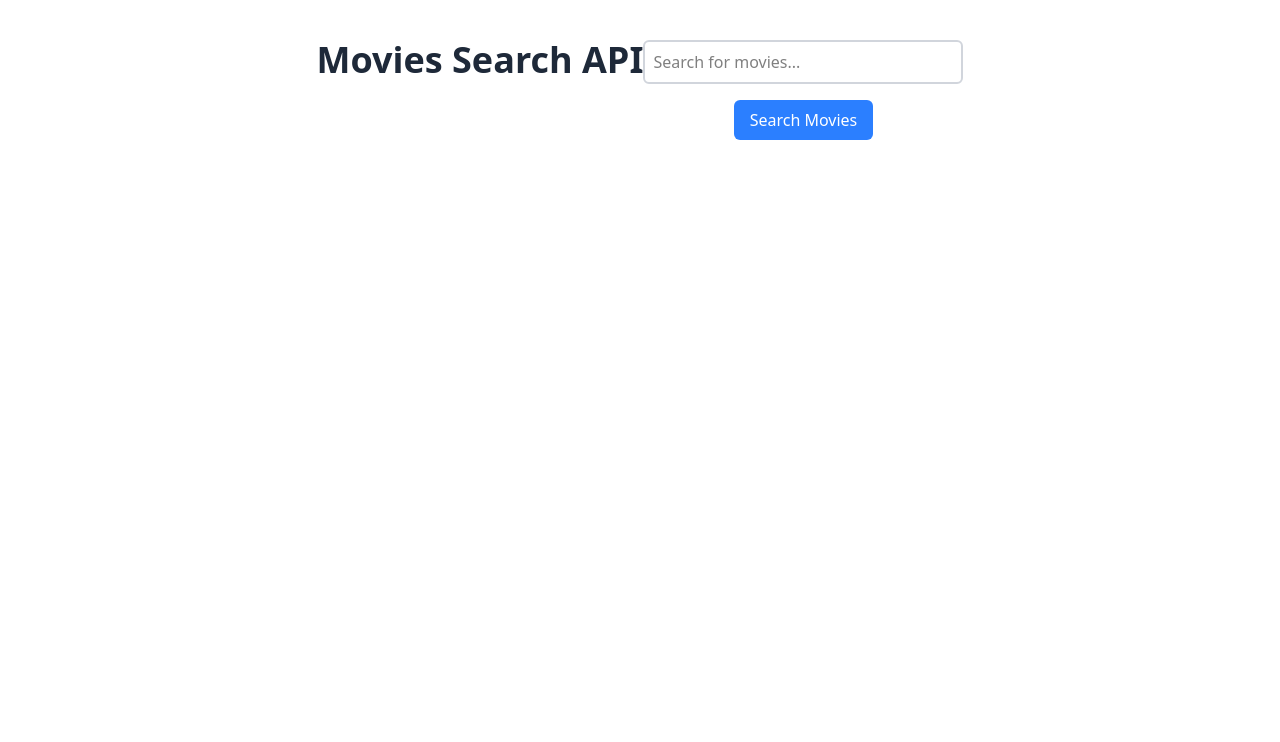
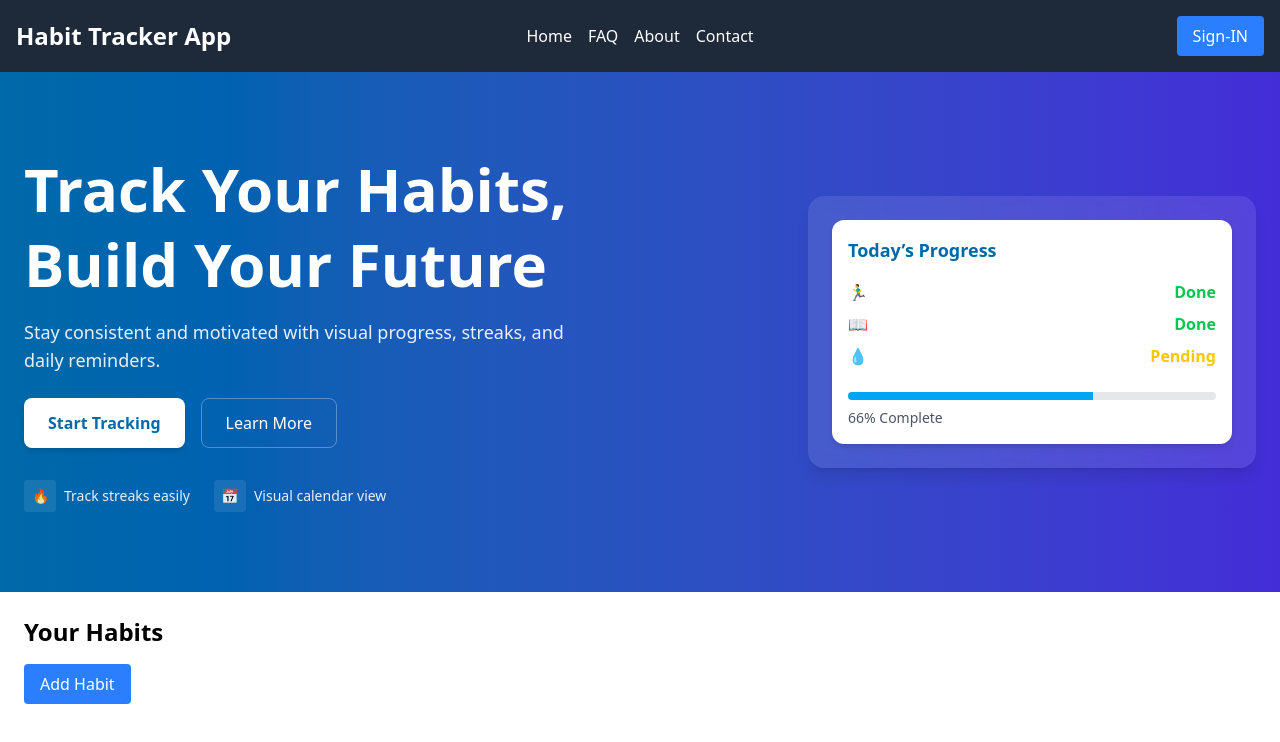
Before and after one commit to Lalitchaudhary01/30days-machine-coding-, a React (Vite) app: page / in a window 1280 px wide. Shown: the top 742 px of the page. Built offline with nearby package versions, Linux system fonts and the light colour scheme.

Commit message:
day 5 start react habit tracker app

```diff
--- a/package.json
+++ b/package.json
@@ -11,8 +11,13 @@
   },
   "dependencies": {
     "@tailwindcss/vite": "^4.1.11",
+    "clsx": "^2.1.1",
+    "framer-motion": "^12.23.12",
+    "lucide-react": "^0.539.0",
+    "next-themes": "^0.4.6",
     "react": "^19.1.0",
     "react-dom": "^19.1.0",
+    "tailwind-merge": "^3.3.1",
     "tailwindcss": "^4.1.11"
   },
   "devDependencies": {
--- a/src/App.jsx
+++ b/src/App.jsx
@@ -1,43 +1,17 @@
-import React, { useState } from "react";
+import React from "react";
 import "./App.css";
-import Counter from "./assets/compo/Counter";
-// import Todo from "./components/Todo";
-// import ProductSearch from "./components/Search";
-import ColorPicker from "./assets/compo/ColorPicker";
-import Password from "./assets/compo/Password";
-import ToggleTheme from "./assets/compo/ToggleTheme";
-import CounterLetter from "./assets/compo/CounterLetter";
-import LiveClock from "./assets/compo/LiveClock";
-import Greeting from "./assets/compo/Greeting";
-import User from "./assets/compo/User";
-import Formvalidation from "./assets/form/Formvalidation";
-import ExapnadableFAQ from "./assets/compo/ExapnadableFAQ";
-import FetchApiData from "./assets/API/FetchApiData";
-import CryptoApi from "./assets/API/CryptoApi";
-
-import Movies from "./assets/API/Movies";
+import Navar from "./components/Navar";
+import Hero from "./components/Hero";
+import Habits from "./components/Habits";
 
 function App() {
   // This is a simple counter app layout
 
   return (
     <>
-      {/* <Counter /> */}
-      {/* <Todo/> */}
-      {/* <ProductSearch /> */}
-      {/* <ColorPicker /> */}
-      {/* <Password/> */}
-      {/* <ToggleTheme/> */}
-      {/* <CounterLetter /> */}
-      {/* <LiveClock /> */}
-      {/* <Greeting /> */}
-      {/* <User /> */}
-      {/* <Formvalidation /> */}
-      {/* <ExapnadableFAQ /> */}
-      {/* <FetchApiData/> */}
-      {/* <CryptoApi /> */}
-      {/* <ProductList /> */}
-      <Movies />
+      <Navar />
+      <Hero />
+      <Habits />
     </>
   );
 }
--- /dev/null
+++ b/src/components/Habits.jsx
@@ -0,0 +1,48 @@
+import React, { useState } from "react";
+import Modal from "./Modal";
+
+const Habits = () => {
+  const [isModalOpen, setIsModalOpen] = useState(false);
+  const [habitName, setHabitName] = useState("");
+  const [habits, setHabits] = useState([]);
+  const handleAddHabit = () => {
+    if (habitName.trim()) {
+      setHabits([...habits, habitName]);
+      setHabitName("");
+      setIsModalOpen(false);
+    }
+  };
+  const handleOpenModal = () => {
+    setIsModalOpen(true);
+  };
+  const handleCloseModal = () => {
+    setIsModalOpen(false);
+  };
+  return (
+    <div className="p-6">
+      <h2 className="text-2xl font-bold mb-4">Your Habits</h2>
+      <button
+        onClick={handleOpenModal}
+        className="mb-4 bg-blue-500 text-white px-4 py-2 rounded"
+      >
+        Add Habit
+      </button>
+      <ul className="list-disc pl-5">
+        {habits.map((habit, index) => (
+          <li key={index} className="mb-2">
+            {habit}
+          </li>
+        ))}
+      </ul>
+      <Modal
+        isOpen={isModalOpen}
+        onClose={handleCloseModal}
+        habitName={habitName}
+        setHabitName={setHabitName}
+        onSave={handleAddHabit}
+      />
+    </div>
+  );
+};
+
+export default Habits;
--- /dev/null
+++ b/src/components/Hero.jsx
@@ -0,0 +1,77 @@
+import React from "react";
+
+const Hero = () => {
+  return (
+    <section className="w-full bg-gradient-to-r from-sky-700 to-indigo-700 text-white py-20">
+      <div className="container mx-auto px-6">
+        <div className="flex flex-col md:flex-row items-center gap-12">
+          {/* Left Column - Text & CTAs */}
+          <div className="flex-1 text-center md:text-left">
+            <h1 className="text-4xl md:text-6xl font-extrabold leading-tight">
+              Track Your Habits, Build Your Future
+            </h1>
+            <p className="mt-4 text-lg opacity-90 max-w-xl mx-auto md:mx-0">
+              Stay consistent and motivated with visual progress, streaks, and
+              daily reminders.
+            </p>
+
+            <div className="mt-6 flex flex-col sm:flex-row gap-4 justify-center md:justify-start">
+              <button className="px-6 py-3 rounded-lg bg-white text-sky-700 font-semibold shadow-md hover:shadow-lg transition">
+                Start Tracking
+              </button>
+              <button className="px-6 py-3 rounded-lg bg-transparent border border-white/30 text-white hover:bg-white/10 transition">
+                Learn More
+              </button>
+            </div>
+
+            <div className="mt-8 flex flex-wrap gap-6 justify-center md:justify-start text-sm opacity-90">
+              <div className="flex items-center gap-2">
+                <span className="w-8 h-8 rounded bg-white/10 flex items-center justify-center">
+                  🔥
+                </span>
+                <span>Track streaks easily</span>
+              </div>
+              <div className="flex items-center gap-2">
+                <span className="w-8 h-8 rounded bg-white/10 flex items-center justify-center">
+                  📅
+                </span>
+                <span>Visual calendar view</span>
+              </div>
+            </div>
+          </div>
+
+          {/* Right Column - Demo Card */}
+          <div className="flex-1 flex justify-center md:justify-end">
+            <div className="w-full max-w-md bg-white/10 backdrop-blur rounded-2xl p-6 shadow-lg">
+              <div className="bg-white rounded-xl p-4 shadow-md">
+                <h2 className="text-sky-700 font-bold text-lg mb-4">
+                  Today’s Progress
+                </h2>
+                <ul className="space-y-2">
+                  <li className="flex justify-between items-center">
+                    <span>🏃‍♂️ Morning Run</span>
+                    <span className="text-green-500 font-bold">Done</span>
+                  </li>
+                  <li className="flex justify-between items-center">
+                    <span>📖 Read 10 pages</span>
+                    <span className="text-green-500 font-bold">Done</span>
+                  </li>
+                  <li className="flex justify-between items-center">
+                    <span>💧 Drink Water</span>
+                    <span className="text-yellow-400 font-bold">Pending</span>
+                  </li>
+                </ul>
+                <div className="mt-6 h-2 bg-gray-200 rounded-full overflow-hidden">
+                  <div className="h-full bg-sky-500 w-2/3"></div>
+                </div>
+                <p className="mt-2 text-sm text-gray-600">66% Complete</p>
+              </div>
+            </div>
+          </div>
+        </div>
+      </div>
+    </section>
+  );
+};
+
+export default Hero;
--- /dev/null
+++ b/src/components/Modal.jsx
@@ -0,0 +1,46 @@
+import React from "react";
+
+const Modal = ({ isOpen, onClose, habitName, setHabitName, onSave }) => {
+  if (!isOpen) return null;
+
+  const handleOverlayClick = (e) => {
+    if (e.target === e.currentTarget) {
+      onClose(); // close when clicking outside modal
+    }
+  };
+
+  return (
+    <div
+      onClick={handleOverlayClick}
+      className="fixed inset-0 z-50 flex items-center justify-center bg-black bg-opacity-40 backdrop-blur-sm"
+    >
+      <div className="bg-white w-full max-w-md p-6 rounded-2xl shadow-lg relative animate-fadeIn">
+        <button
+          onClick={onClose}
+          className="absolute top-3 right-4 text-gray-400 hover:text-red-500 text-2xl"
+        >
+          &times;
+        </button>
+
+        <h2 className="text-2xl font-bold text-gray-800 mb-4">Add New Habit</h2>
+
+        <input
+          type="text"
+          placeholder="Enter habit name"
+          value={habitName}
+          onChange={(e) => setHabitName(e.target.value)}
+          className="w-full border border-gray-300 px-4 py-2 rounded-lg focus:outline-none focus:ring-2 focus:ring-blue-500"
+        />
+
+        <button
+          onClick={onSave}
+          className="mt-4 w-full bg-blue-600 hover:bg-blue-700 text-white font-semibold py-2 rounded-lg transition duration-200"
+        >
+          Save Habit
+        </button>
+      </div>
+    </div>
+  );
+};
+
+export default Modal;
--- /dev/null
+++ b/src/components/Navar.jsx
@@ -0,0 +1,41 @@
+import React from "react";
+
+const Navar = () => {
+  return (
+    <div>
+      <nav className="bg-gray-800 p-4 relative">
+        <div className="container mx-auto flex items-center">
+          {/* Logo - Left Side */}
+          <span className="text-white text-2xl font-bold">
+            {" "}
+            Habit Tracker App
+          </span>
+
+          {/* Links - Center */}
+          <div className="absolute left-1/2 transform -translate-x-1/2 flex space-x-4">
+            <a href="/" className="text-white hover:text-gray-300">
+              Home
+            </a>
+            <a href="/faq" className="text-white hover:text-gray-300">
+              FAQ
+            </a>
+            <a href="/about" className="text-white hover:text-gray-300">
+              About
+            </a>
+            <a href="/contact" className="text-white hover:text-gray-300">
+              Contact
+            </a>
+          </div>
+          {/* Right Side - Placeholder for user profile */}
+          <div className="ml-auto">
+            <button className="text-white bg-blue-500 hover:bg-blue-600 px-4 py-2 rounded">
+              Sign-IN
+            </button>
+          </div>
+        </div>
+      </nav>
+    </div>
+  );
+};
+
+export default Navar;
```
Also changed, not shown: 1 other file (tests, documents, lock files or other folders).
